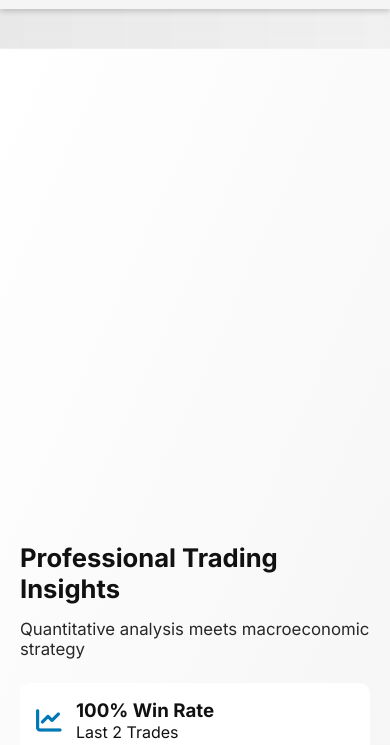
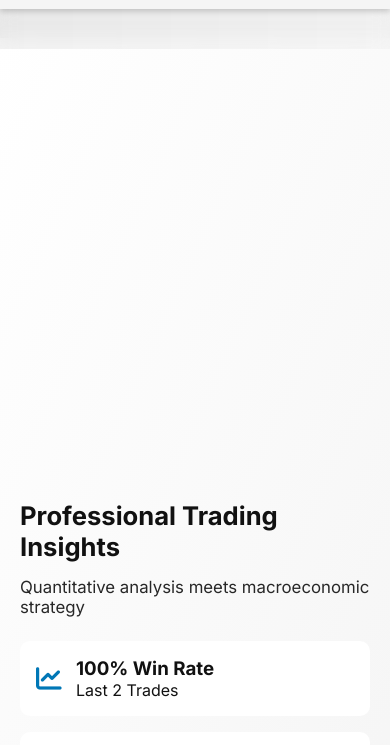
Before and after one commit to Areeb-Ali/Port-Eco, a plain HTML site: page index.html in a window 390 px wide. Shown: the part 59-804 px from the top of the page. Drawn offline with nearby package versions, Linux system fonts and the light colour scheme; a script that the page names is missing.

Commit message:
Gaps error resolving

```diff
--- a/styles.css
+++ b/styles.css
@@ -532,3 +532,22 @@ body.dark .date-group input[type="date"]::-webkit-calendar-picker-indicator {
     grid-template-columns: 1fr; /* single column on small screens */
   }
 }
+
+/* Fix big gap between ticker and hero section on mobile */
+@media (max-width: 768px) {
+  #home {
+    margin-top: 0 !important;
+    padding-top: 0.5rem !important; /* reduce space */
+  }
+
+  .hero-container {
+    margin-top: 0 !important;
+    padding-top: 0 !important;
+  }
+}
+
+@media (max-width: 768px) {
+  body {
+    padding-top: calc(var(--nav-height) + var(--ticker-height) - 15px) !important;
+  }
+}
```
